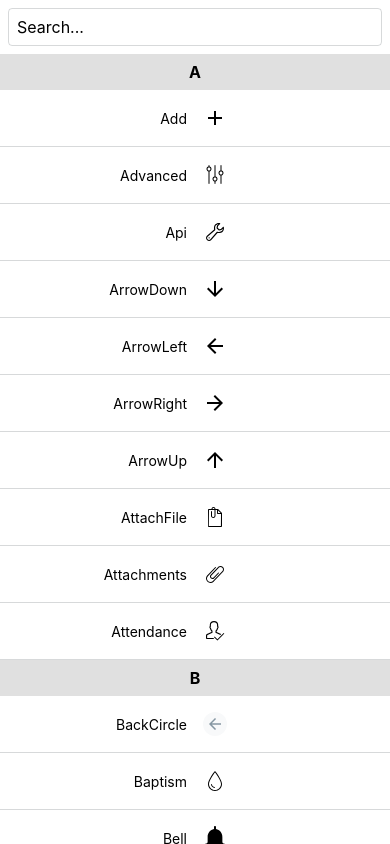
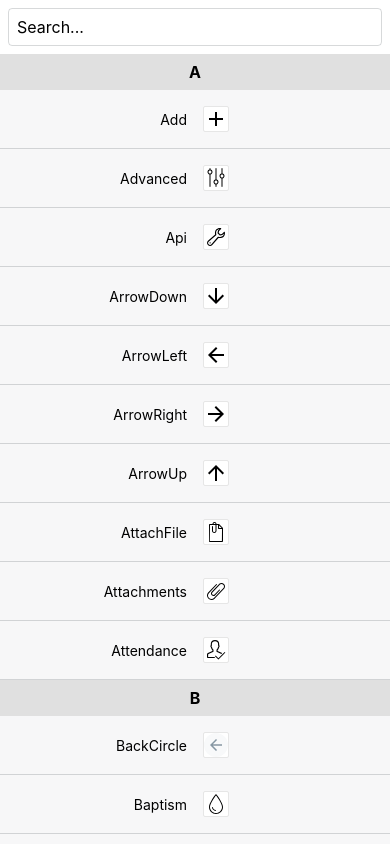
Before and after one commit to churchcommunitybuilder/vector-icons, a React Native app: screen / in a window 390 px wide. Built offline with nearby package versions, Linux system fonts and the light colour scheme.

Commit message:
add new icons

```diff
--- a/App.tsx
+++ b/App.tsx
@@ -39,7 +39,9 @@ function IconRow({ item: icon }) {
       </View>
       <View style={styles.iconDemoSpacer} />
       <View style={styles.iconDemoIcon}>
-        <Icon name={icon} fill={fill} />
+        <View style={styles.iconDemoContainer}>
+          <Icon name={icon} fill={fill} />
+        </View>
       </View>
     </TouchableOpacity>
   )
@@ -104,6 +106,7 @@ const styles = StyleSheet.create({
     flexDirection: 'row',
     paddingVertical: 16,
     borderBottomColor: 'rgba(55, 64, 70, 0.2)',
+    backgroundColor: '#f7f7f8',
     width: '100%',
     borderBottomWidth: StyleSheet.hairlineWidth,
   },
@@ -115,6 +118,13 @@ const styles = StyleSheet.create({
   iconDemoIcon: {
     flex: 0.5,
     justifyContent: 'center',
+  },
+  iconDemoContainer: {
+    alignSelf: 'flex-start',
+    backgroundColor: 'white',
+    borderRadius: 2,
+    borderWidth: 1,
+    borderColor: '#e6e6e6',
   },
   iconDemoSpacer: {
     width: 16,
--- a/src/icons/index.ts
+++ b/src/icons/index.ts
@@ -15,6 +15,7 @@ export { default as BellActive } from './BellActive'
 export { default as Birthday } from './Birthday'
 export { default as Blogger } from './Blogger'
 export { default as Bluetooth } from './Bluetooth'
+export { default as Calendar } from './Calendar'
 export { default as Camera } from './Camera'
 export { default as CameraFilled } from './CameraFilled'
 export { default as CellPhone } from './CellPhone'
@@ -100,6 +101,7 @@ export { default as Menu } from './Menu'
 export { default as MenuPartial } from './MenuPartial'
 export { default as Messages } from './Messages'
 export { default as MessagesNew } from './MessagesNew'
+export { default as MessagesNewFilled } from './MessagesNewFilled'
 export { default as Metrics } from './Metrics'
 export { default as More } from './More'
 export { default as MoreVertical } from './MoreVertical'
```
Also changed, not shown: src/icons/Calendar.tsx (added, +14 -0 lines), src/icons/MessagesNewFilled.tsx (added, +14 -0 lines).
